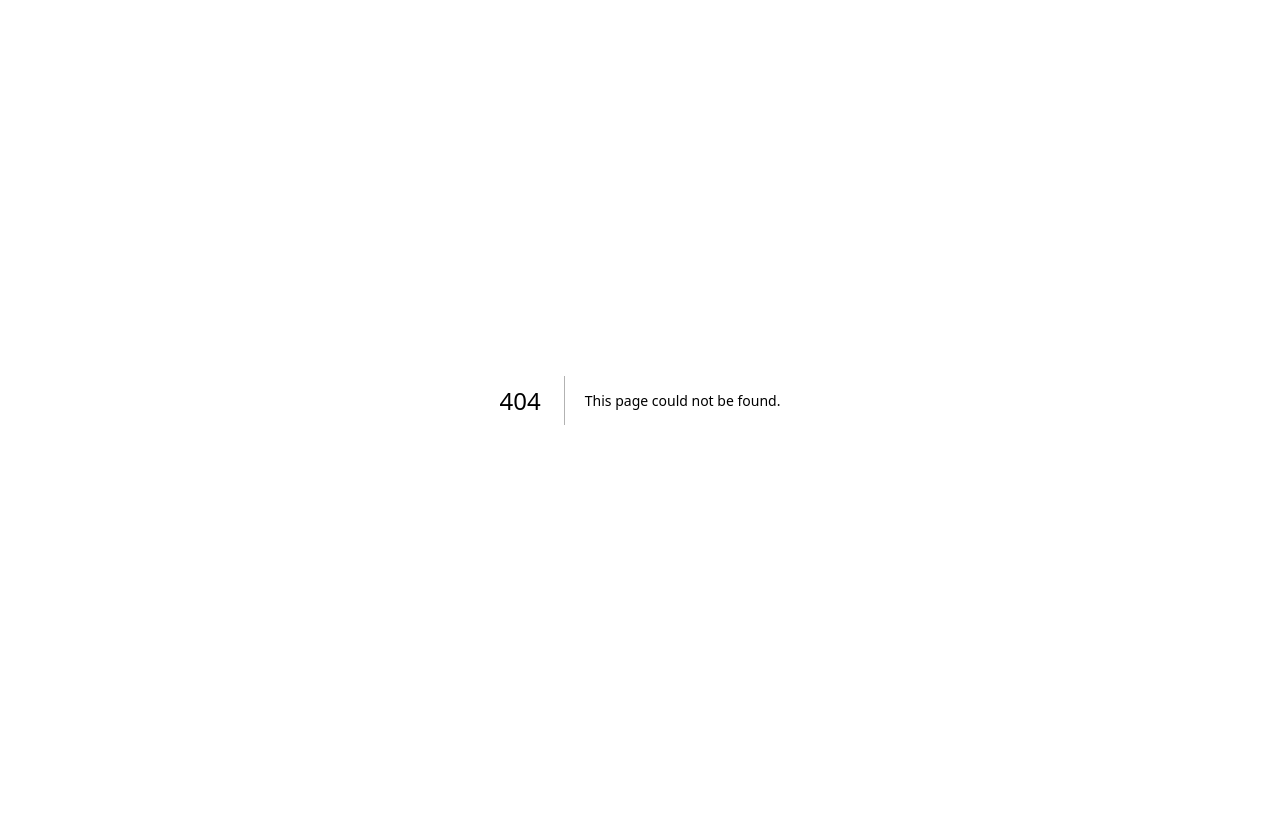
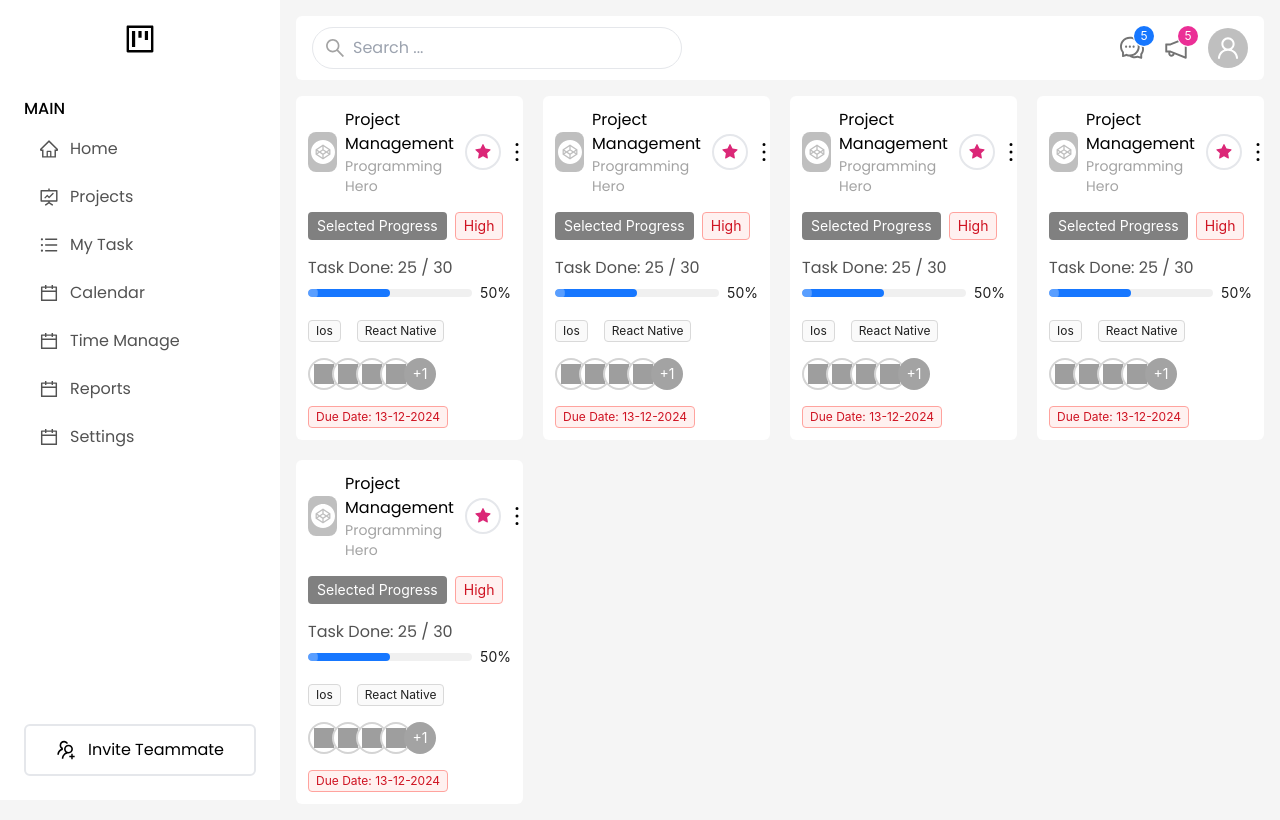
Before and after one commit to mehedi008h/programming-hero-assessment-task, a Next.js app: page /dashboard/projects in a window 1280 px wide. Before the commit this address had no page. Built offline with nearby package versions, Linux system fonts and the light colour scheme; grey boxes are pictures that could not be loaded.

Commit message:
design project card

```diff
--- /dev/null
+++ b/app/dashboard/projects/page.tsx
@@ -0,0 +1,16 @@
+import { Project } from "@/components";
+import React from "react";
+
+const ProjectPage = () => {
+    return (
+        <div className="grid grid-cols-12 gap-5">
+            <Project />
+            <Project />
+            <Project />
+            <Project />
+            <Project />
+        </div>
+    );
+};
+
+export default ProjectPage;
--- a/components/common/Header.tsx
+++ b/components/common/Header.tsx
@@ -50,7 +50,7 @@ const items: MenuProps["items"] = [
 
 const Header = () => {
     return (
-        <div className="h-16 flex justify-between items-center bg-white rounded-md px-4">
+        <div className="h-16 flex justify-between items-center bg-white rounded-md px-4 mb-4">
             {/* left section  */}
             <div className="flex items-center gap-2 border rounded-full py-2 px-3">
                 <SearchOutlined className="text-neutral-400 text-xl" />
@@ -74,7 +74,7 @@ const Header = () => {
 
                 {/* user menu  */}
                 <Dropdown menu={{ items }} placement="bottomRight" arrow>
-                    <Avatar icon size={"large"} />
+                    <Avatar icon={<UserOutlined />} size={"large"} />
                 </Dropdown>
             </div>
         </div>
--- a/components/index.ts
+++ b/components/index.ts
@@ -5,3 +5,8 @@ export { default as Sidebar } from "./common/Sidebar";
 // auth
 export { default as LoginForm } from "./auth/LoginForm";
 export { default as AuthWrapper } from "./auth/AuthWrapper";
+
+// project
+export { default as Project } from "./project/Project";
+
+// task
--- /dev/null
+++ b/components/project/Project.tsx
@@ -0,0 +1,134 @@
+import {
+    AntDesignOutlined,
+    CodepenCircleOutlined,
+    DeleteColumnOutlined,
+    EditOutlined,
+    EyeOutlined,
+    MoreOutlined,
+    StarFilled,
+    UserOutlined,
+} from "@ant-design/icons";
+import { Avatar, Dropdown, MenuProps, Progress, Tag, Tooltip } from "antd";
+import React from "react";
+
+const items: MenuProps["items"] = [
+    {
+        key: "1",
+        label: (
+            <a
+                target="_blank"
+                rel="noopener noreferrer"
+                href="https://www.antgroup.com"
+            >
+                <EyeOutlined /> View
+            </a>
+        ),
+    },
+    {
+        key: "2",
+        label: (
+            <a
+                target="_blank"
+                rel="noopener noreferrer"
+                href="https://www.aliyun.com"
+            >
+                <EditOutlined /> Edit
+            </a>
+        ),
+    },
+    {
+        key: "3",
+        label: (
+            <a
+                target="_blank"
+                rel="noopener noreferrer"
+                href="https://www.luohanacademy.com"
+            >
+                <DeleteColumnOutlined /> Delete
+            </a>
+        ),
+    },
+];
+
+const Project = () => {
+    return (
+        <div className="col-span-3 bg-white p-3 rounded-md hover:shadow-sm transition-all">
+            {/* heading section  */}
+            <div className="flex justify-between">
+                {/* icon & title  */}
+                <div className="flex items-center gap-2">
+                    <Avatar
+                        icon={<CodepenCircleOutlined />}
+                        shape="square"
+                        size={"large"}
+                    />
+                    <div>
+                        <h5>Project Management</h5>
+                        <p className="text-neutral-400 text-sm font-normal">
+                            Programming Hero
+                        </p>
+                    </div>
+                </div>
+
+                {/* menu  */}
+                <div className="flex items-center gap-1">
+                    <StarFilled className="text-pink-600 p-2 border-2 rounded-full hover:border-pink-600 cursor-pointer" />
+                    <Dropdown menu={{ items }} placement="bottomRight" arrow>
+                        <MoreOutlined className="text-2xl" />
+                    </Dropdown>
+                </div>
+            </div>
+
+            <div className="flex justify-between items-center my-4">
+                <Dropdown menu={{ items }} placement="bottomRight" arrow>
+                    <Tag color="gray" className="text-sm px-2 py-[3px]">
+                        Selected Progress
+                    </Tag>
+                </Dropdown>
+                <Tag color="red" className="text-sm px-2 py-[3px]">
+                    High
+                </Tag>
+            </div>
+
+            {/* progress  */}
+            <p className="text-base text-neutral-600">Task Done: 25 / 30</p>
+            <Progress percent={50} status="active" />
+
+            {/* project tags  */}
+            <div className="flex flex-row flex-wrap gap-2 my-4">
+                <Tag>Ios</Tag>
+                <Tag>React Native</Tag>
+            </div>
+
+            {/* project member  */}
+            <div className="">
+                <Avatar
+                    src="https://api.dicebear.com/7.x/miniavs/svg?seed=1"
+                    className="p-1 border-2 border-neutral-300 cursor-pointer hover:border-indigo-300"
+                />
+                <Avatar
+                    src="https://api.dicebear.com/7.x/miniavs/svg?seed=1"
+                    className="p-1 border-2 border-neutral-300 -ms-2 bg-white cursor-pointer hover:border-indigo-300"
+                />
+                <Avatar
+                    src="https://api.dicebear.com/7.x/miniavs/svg?seed=1"
+                    className="p-1 border-2 border-neutral-300 -ms-2 bg-white cursor-pointer hover:border-indigo-300"
+                />
+                <Avatar
+                    src="https://api.dicebear.com/7.x/miniavs/svg?seed=1"
+                    className="p-1 border-2 border-neutral-300 -ms-2 bg-white cursor-pointer hover:border-indigo-300"
+                />
+                <Avatar className="-ms-2 z-10 bg-neutral-400 cursor-pointer">
+                    +1
+                </Avatar>
+            </div>
+
+            {/* due date  */}
+            <Tag color="red" className="mt-4">
+                Due Date: 13-12-2024
+            </Tag>
+        </div>
+    );
+};
+
+export default Project;
```
